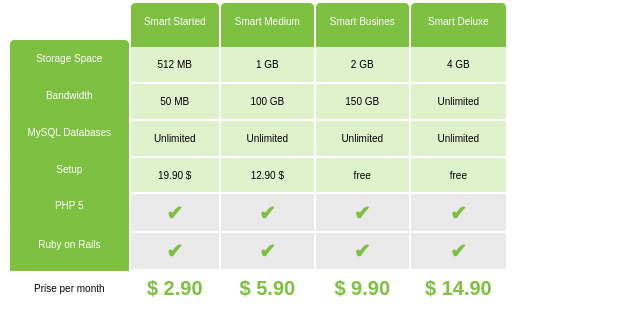
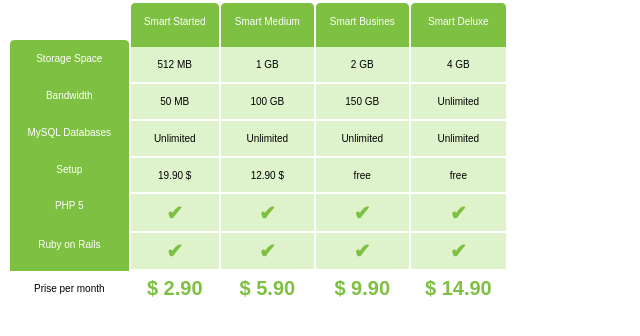
Before and after one commit to OGashchuk/Web_lab_3, a plain HTML site: page table_tasks/task_6/index.html in a window 1280 px wide. Shown: the whole page, without its empty margins (0-640 px from the left). Drawn offline with Linux system fonts and the light colour scheme.

Commit message:
fix background

```diff
--- a/table_tasks/task_6/css/style.css
+++ b/table_tasks/task_6/css/style.css
@@ -49,6 +49,7 @@ th {
   color: #7ec042;
   font-size: 20px;
   font-weight: bold;
+  background: #def3cc;
 }
 .g1{
   background: white;
```
